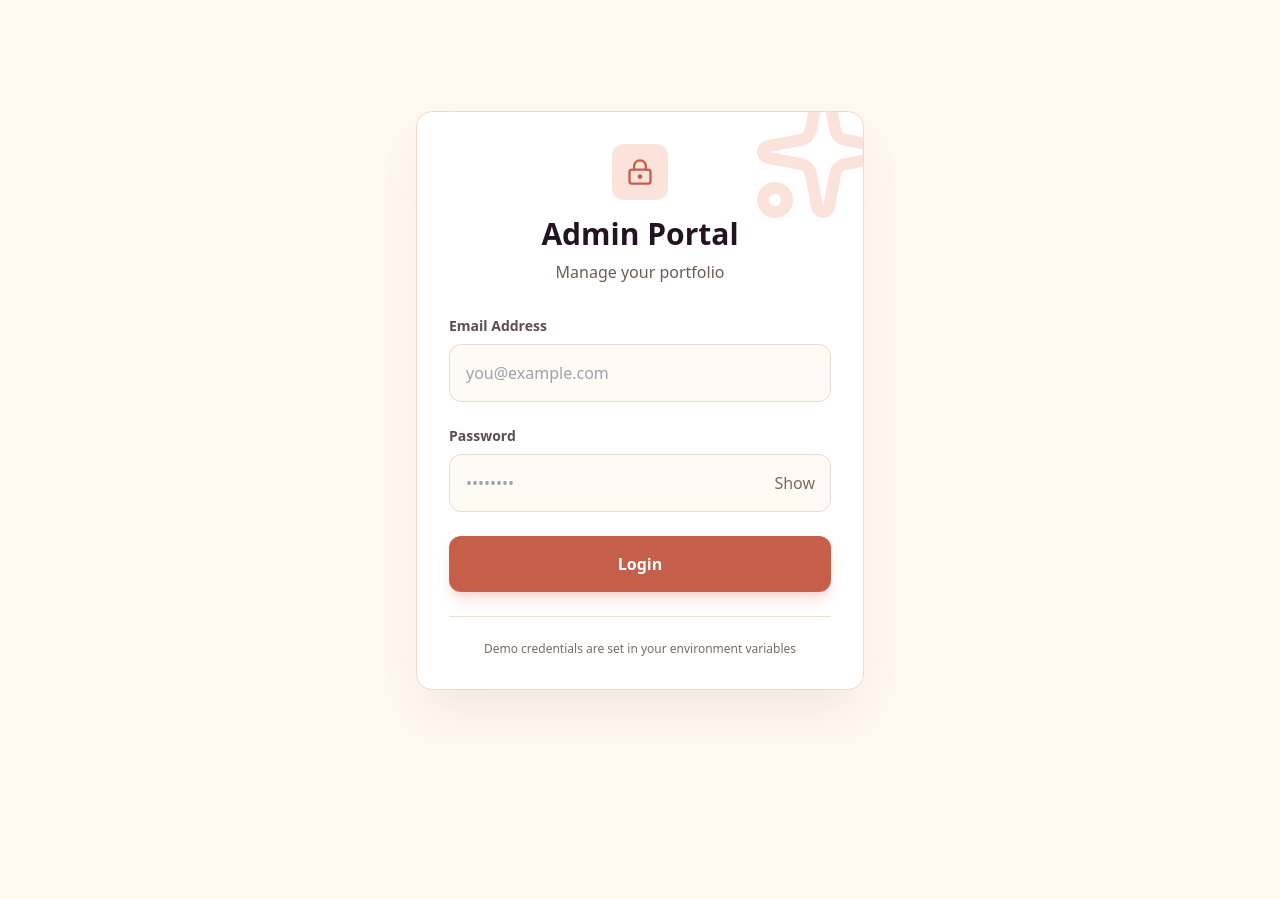
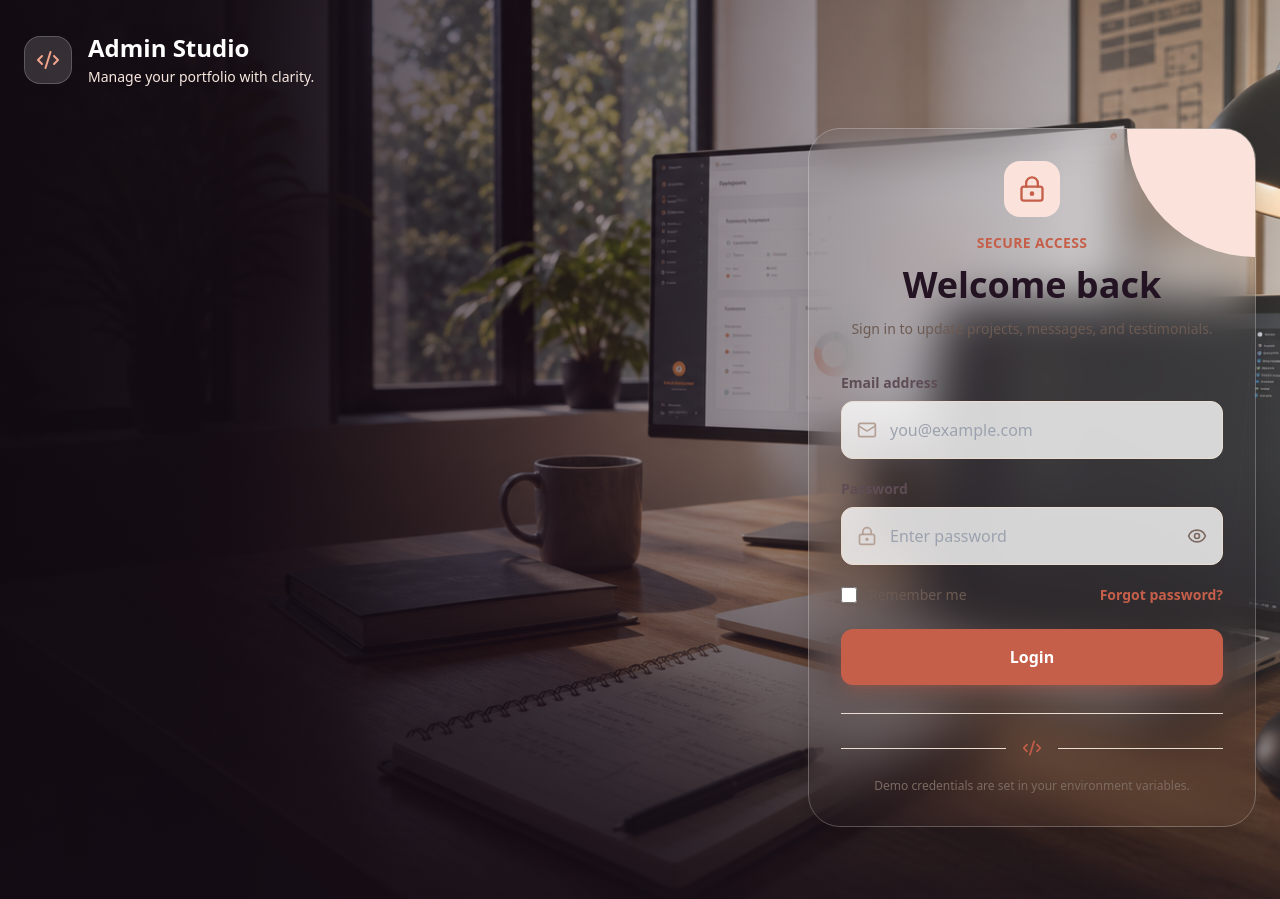
Before and after one commit to fn-ui/Personal-Portfolio, a React (Vite) app: page /admin/login in a window 1280 px wide. Before the commit the page ends 800 px from the top, so only its background shows below. Built offline with nearby package versions, Linux system fonts and the light colour scheme.

Commit message:
login ui  changes

```diff
--- a/src/pages/admin/Login.jsx
+++ b/src/pages/admin/Login.jsx
@@ -1,9 +1,19 @@
 import { useState } from "react";
+import toast from "react-hot-toast";
 import { useNavigate } from "react-router-dom";
+import {
+  AlertCircle,
+  Code2,
+  Eye,
+  EyeOff,
+  Loader2,
+  LockKeyhole,
+  Mail,
+} from "lucide-react";
+
 import API from "../../api/axios";
-import toast from "react-hot-toast";
-import { AlertCircle, Loader2, LockKeyhole, Sparkles } from "lucide-react";
-import { setToken, setRefreshToken } from "../../utils/tokenManager";
+import workspaceImg from "../../assets/developer-workspace-hero-background.webp";
+import { setRefreshToken, setToken } from "../../utils/tokenManager";
 import { validateEmail } from "../../utils/validation";
 
 function Login() {
@@ -34,47 +44,31 @@ function Login() {
     return Object.keys(newErrors).length === 0;
   };
 
-  const handleLogin = async (e) => {
-    e.preventDefault();
+  const handleLogin = async (event) => {
+    event.preventDefault();
 
-    if (!validateForm()) {
-      return;
-    }
+    if (!validateForm()) return;
 
     setLoading(true);
     setErrors({});
 
     try {
-      const response = await API.post("/auth/login", {
-        email,
-        password,
-      });
+      const response = await API.post("/auth/login", { email, password });
 
       if (response.data.success) {
-        // Store tokens
         setToken(response.data.token);
-        if (response.data.refreshToken) {
-          setRefreshToken(response.data.refreshToken);
-        }
+        if (response.data.refreshToken) setRefreshToken(response.data.refreshToken);
 
-        toast.success("Login successful! 🎉");
-
-        // Reset form
+        toast.success("Login successful!");
         setEmail("");
         setPassword("");
-
-        // Navigate to dashboard
         navigate("/admin/dashboard", { replace: true });
       }
     } catch (err) {
       let errorMsg =
-        err.response?.data?.message ||
-        "Login failed. Please try again.";
+        err.response?.data?.message || "Login failed. Please try again.";
 
-      if (
-        err.response?.status === 0 ||
-        err.code === "ERR_NETWORK"
-      ) {
+      if (err.response?.status === 0 || err.code === "ERR_NETWORK") {
         errorMsg =
           "Login server is unreachable. Check the deployed API URL and backend CORS settings.";
       } else if (err.code === "ECONNABORTED") {
@@ -84,7 +78,6 @@ function Login() {
 
       setErrors({ general: errorMsg });
       toast.error(errorMsg);
-
       console.error("Login error:", err);
     } finally {
       setLoading(false);
@@ -92,122 +85,146 @@ function Login() {
   };
 
   return (
-    <div className="flex min-h-screen items-center justify-center bg-[#fff8ef] px-6 py-10 text-[#241423] dark:bg-slate-950">
-      <form
-        onSubmit={handleLogin}
-        className="w-full max-w-md"
-      >
-        {/* CARD */}
-        <div className="relative overflow-hidden rounded-2xl border border-[#eadccf] bg-white p-8 shadow-2xl shadow-[#7a2e53]/10 dark:border-slate-800 dark:bg-slate-950">
-          <Sparkles className="absolute -right-8 -top-8 h-36 w-36 text-[#fbe3dc]" />
-          {/* HEADER */}
+    <main className="relative isolate min-h-screen overflow-hidden bg-[#241423] px-6 py-8 text-[#241423]">
+      <img
+        src={workspaceImg}
+        alt=""
+        aria-hidden="true"
+        className="absolute inset-0 -z-20 h-full w-full object-cover"
+      />
+      <div className="absolute inset-0 -z-10 bg-[linear-gradient(90deg,rgba(20,12,20,0.82)_0%,rgba(36,20,35,0.55)_42%,rgba(255,248,239,0.2)_100%)]" />
+      <div className="absolute inset-x-0 bottom-0 -z-10 h-1/2 bg-[linear-gradient(0deg,rgba(20,12,20,0.78)_0%,rgba(20,12,20,0)_100%)]" />
+
+      <div className="mx-auto flex min-h-[calc(100vh-4rem)] max-w-7xl flex-col">
+        <a href="/" className="flex w-fit items-center gap-4 text-white">
+          <span className="grid h-12 w-12 place-items-center rounded-2xl border border-white/20 bg-white/15 text-[#f2a38d] backdrop-blur">
+            <Code2 />
+          </span>
+          <span>
+            <span className="block text-2xl font-bold">Admin Studio</span>
+            <span className="text-sm text-[#f8e8df]">
+              Manage your portfolio with clarity.
+            </span>
+          </span>
+        </a>
+
+        <div className="flex flex-1 items-center justify-center py-10 lg:justify-end">
+          <form onSubmit={handleLogin} className="w-full max-w-md">
+            <div className="relative overflow-hidden rounded-[2rem] border border-white/25 bg-[#fffaf3]/92 p-7 shadow-2xl shadow-black/25 backdrop-blur-xl sm:p-8">
+              <div className="absolute right-0 top-0 h-32 w-32 rounded-bl-full bg-[#fbe3dc]" />
+
               <div className="relative mb-8 text-center">
-            <div className="mx-auto mb-4 grid h-14 w-14 place-items-center rounded-xl bg-[#fbe3dc] text-[#c65f4a]">
+                <div className="mx-auto mb-4 grid h-14 w-14 place-items-center rounded-2xl bg-[#fbe3dc] text-[#c65f4a]">
                   <LockKeyhole className="h-7 w-7" />
                 </div>
-            <h2 className="mb-2 text-3xl font-extrabold text-[#241423] dark:text-white">
-              Admin Portal
-            </h2>
-
-            <p className="text-[#6d5b53] dark:text-slate-400">
-              Manage your portfolio
+                <p className="section-eyebrow">Secure access</p>
+                <h1 className="mt-3 text-4xl font-extrabold text-[#241423]">
+                  Welcome back
+                </h1>
+                <p className="mt-3 text-sm leading-6 text-[#6d5b53]">
+                  Sign in to update projects, messages, and testimonials.
                 </p>
               </div>
 
-          {/* GENERAL ERROR */}
               {errors.general && (
-            <div className="mb-6 flex items-start gap-3 rounded-xl bg-red-50 dark:bg-red-900/20 border border-red-200 dark:border-red-800 p-4">
-              <AlertCircle className="w-5 h-5 text-red-600 dark:text-red-400 mt-0.5 flex-shrink-0" />
-              <p className="text-sm text-red-600 dark:text-red-400">
-                {errors.general}
-              </p>
+                <div className="mb-5 flex items-start gap-3 rounded-xl border border-red-200 bg-red-50 p-4">
+                  <AlertCircle className="mt-0.5 h-5 w-5 shrink-0 text-red-600" />
+                  <p className="text-sm text-red-600">{errors.general}</p>
                 </div>
               )}
 
-          {/* EMAIL FIELD */}
-          <div className="mb-6">
-            <label className="mb-2 block text-sm font-bold text-[#5f4d55] dark:text-slate-300">
-              Email Address
+              <div className="mb-5">
+                <label className="mb-2 block text-sm font-bold text-[#5f4d55]">
+                  Email address
                 </label>
-
+                <div className="relative">
+                  <Mail className="absolute left-4 top-1/2 h-5 w-5 -translate-y-1/2 text-[#b4a095]" />
                   <input
                     type="email"
                     placeholder="you@example.com"
-              className={`w-full rounded-xl border bg-[#fffaf3] p-4 outline-none transition-all dark:bg-slate-900 dark:text-white ${
+                    className={`w-full rounded-xl border bg-white/80 p-4 pl-12 outline-none transition ${
                       errors.email
-                  ? "border-red-500 focus:border-red-600 focus:ring-2 focus:ring-red-200 dark:focus:ring-red-900/30"
-                  : "border-[#eadccf] dark:border-slate-700 focus:border-[#c65f4a] focus:ring-4 focus:ring-[#f3c8bb]/40 dark:focus:ring-[#c65f4a]/20"
+                        ? "border-red-500 focus:border-red-600 focus:ring-2 focus:ring-red-200"
+                        : "border-[#eadccf] focus:border-[#c65f4a] focus:ring-4 focus:ring-[#f3c8bb]/40"
                     }`}
                     value={email}
-              onChange={(e) => {
-                setEmail(e.target.value);
-                if (errors.email) {
-                  setErrors({ ...errors, email: "" });
-                }
+                    onChange={(event) => {
+                      setEmail(event.target.value);
+                      if (errors.email) setErrors({ ...errors, email: "" });
                     }}
                     disabled={loading}
                   />
-
+                </div>
                 {errors.email && (
-              <p className="mt-2 text-sm text-red-600 dark:text-red-400">
-                {errors.email}
-              </p>
+                  <p className="mt-2 text-sm text-red-600">{errors.email}</p>
                 )}
               </div>
 
-          {/* PASSWORD FIELD */}
-          <div className="mb-6">
-            <label className="mb-2 block text-sm font-bold text-[#5f4d55] dark:text-slate-300">
+              <div className="mb-5">
+                <label className="mb-2 block text-sm font-bold text-[#5f4d55]">
                   Password
                 </label>
-
                 <div className="relative">
+                  <LockKeyhole className="absolute left-4 top-1/2 h-5 w-5 -translate-y-1/2 text-[#b4a095]" />
                   <input
                     type={showPassword ? "text" : "password"}
-                placeholder="••••••••"
-                className={`w-full rounded-xl border bg-[#fffaf3] p-4 pr-12 outline-none transition-all dark:bg-slate-900 dark:text-white ${
+                    placeholder="Enter password"
+                    className={`w-full rounded-xl border bg-white/80 p-4 pl-12 pr-12 outline-none transition ${
                       errors.password
-                    ? "border-red-500 focus:border-red-600 focus:ring-2 focus:ring-red-200 dark:focus:ring-red-900/30"
-                    : "border-[#eadccf] dark:border-slate-700 focus:border-[#c65f4a] focus:ring-4 focus:ring-[#f3c8bb]/40 dark:focus:ring-[#c65f4a]/20"
+                        ? "border-red-500 focus:border-red-600 focus:ring-2 focus:ring-red-200"
+                        : "border-[#eadccf] focus:border-[#c65f4a] focus:ring-4 focus:ring-[#f3c8bb]/40"
                     }`}
                     value={password}
-                onChange={(e) => {
-                  setPassword(e.target.value);
-                  if (errors.password) {
-                    setErrors({ ...errors, password: "" });
-                  }
+                    onChange={(event) => {
+                      setPassword(event.target.value);
+                      if (errors.password) setErrors({ ...errors, password: "" });
                     }}
                     disabled={loading}
                   />
 
                   <button
                     type="button"
-                onClick={() =>
-                  setShowPassword(!showPassword)
-                }
-                className="absolute right-4 top-1/2 -translate-y-1/2 text-[#7c6a61] hover:text-[#c65f4a] dark:text-slate-400 dark:hover:text-[#f4a391]"
+                    onClick={() => setShowPassword(!showPassword)}
+                    aria-label={showPassword ? "Hide password" : "Show password"}
+                    className="absolute right-4 top-1/2 -translate-y-1/2 text-[#7c6a61] transition hover:text-[#c65f4a]"
                     disabled={loading}
                   >
-                {showPassword ? "Hide" : "Show"}
+                    {showPassword ? (
+                      <EyeOff className="h-5 w-5" />
+                    ) : (
+                      <Eye className="h-5 w-5" />
+                    )}
                   </button>
                 </div>
-
                 {errors.password && (
-              <p className="mt-2 text-sm text-red-600 dark:text-red-400">
-                {errors.password}
-              </p>
+                  <p className="mt-2 text-sm text-red-600">{errors.password}</p>
                 )}
               </div>
 
-          {/* SUBMIT BUTTON */}
+              <div className="mb-6 flex flex-col gap-3 text-sm sm:flex-row sm:items-center sm:justify-between">
+                <label className="inline-flex items-center gap-3 text-[#6d5b53]">
+                  <input
+                    type="checkbox"
+                    className="h-4 w-4 rounded border-[#eadccf] accent-[#c65f4a]"
+                  />
+                  Remember me
+                </label>
+                <a
+                  href="#support"
+                  className="font-semibold text-[#c65f4a] hover:text-[#ad503e]"
+                >
+                  Forgot password?
+                </a>
+              </div>
+
               <button
                 type="submit"
                 disabled={loading}
-            className="flex w-full items-center justify-center gap-2 rounded-xl bg-[#c65f4a] py-4 font-bold text-white shadow-lg shadow-[#c65f4a]/20 transition-all hover:bg-[#ad503e] disabled:bg-[#d88f7a]"
+                className="flex w-full items-center justify-center gap-2 rounded-xl bg-[#c65f4a] py-4 font-bold text-white shadow-lg shadow-[#c65f4a]/25 transition hover:bg-[#ad503e] disabled:bg-[#d88f7a]"
               >
                 {loading ? (
                   <>
-                <Loader2 className="w-5 h-5 animate-spin" />
+                    <Loader2 className="h-5 w-5 animate-spin" />
                     Logging in...
                   </>
                 ) : (
@@ -215,15 +232,20 @@ function Login() {
                 )}
               </button>
 
-          {/* DEMO CREDENTIALS */}
-          <div className="mt-6 border-t border-[#eadccf] pt-6 dark:border-slate-800">
-            <p className="text-center text-xs text-[#7c6a61] dark:text-slate-400">
-              Demo credentials are set in your environment variables
+              <div className="mt-7 flex items-center gap-4 border-t border-[#eadccf] pt-6">
+                <span className="h-px flex-1 bg-[#eadccf]" />
+                <Code2 className="h-5 w-5 text-[#c65f4a]" />
+                <span className="h-px flex-1 bg-[#eadccf]" />
+              </div>
+
+              <p className="mt-5 text-center text-xs text-[#7c6a61]">
+                Demo credentials are set in your environment variables.
               </p>
-          </div>
             </div>
           </form>
         </div>
+      </div>
+    </main>
   );
 }
 
```
Also changed, not shown: 1 other file (tests, documents, lock files or other folders). Lines whose indentation alone changed are shown as unchanged.
